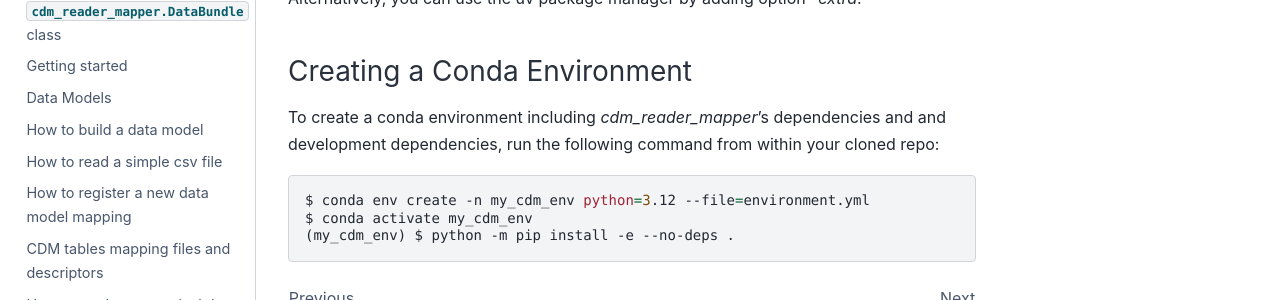
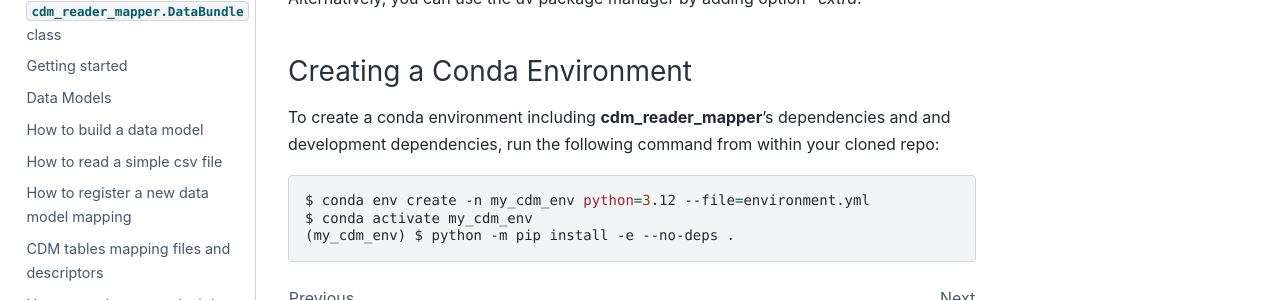
Before and after one commit to glamod/cdm_reader_mapper, a Sphinx documentation site: the page built from docs/tool-set-up.rst, in a window 1280 px wide and 900 px high, scrolled down 1190 px. Shown: the part 434-734 px from the top of the window. Built offline with Sphinx 7.4.7 and the Sphinx Book theme 1.1.4, drawn with Linux system fonts in a browser that asks for light colours.

Commit message:
make bold

```diff
--- a/docs/tool-set-up.rst
+++ b/docs/tool-set-up.rst
@@ -74,7 +74,7 @@ Alternatively, you can use the uv package manager by adding option `--extra`.
 Creating a Conda Environment
 ----------------------------
 
-To create a conda environment including `cdm_reader_mapper`'s dependencies and and development dependencies, run the following command from within your cloned repo:
+To create a conda environment including **cdm_reader_mapper**'s dependencies and and development dependencies, run the following command from within your cloned repo:
 
 .. code-block:: console
 
```
